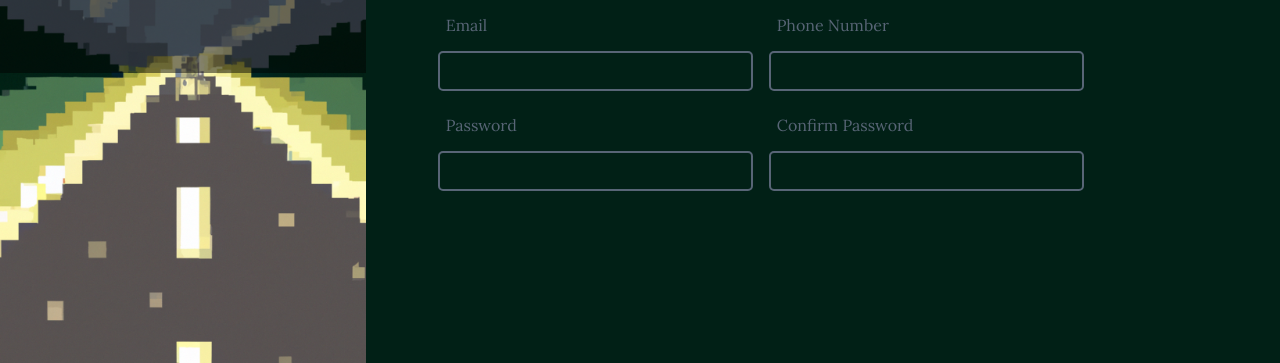
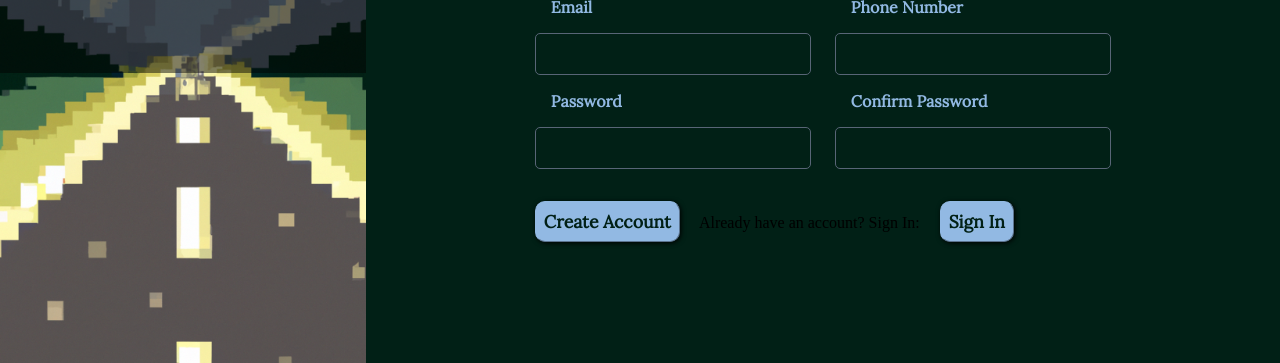
Before and after one commit to NicholasDomanico/Sign-Up-Form, a plain HTML site: page index.html in a window 1280 px wide. Shown: the part 437-800 px from the top of the page. Drawn offline with Linux system fonts and the light colour scheme.

Commit message:
Added sign in/sign up buttons, cleaned up CSS, added styling to input fields

```diff
--- a/index.html
+++ b/index.html
@@ -60,6 +60,14 @@
                         </div>
 
                 </form>
+
+                <div id="actions">
+                    <button type="button" id="create-account">Create Account</button>
+                    <label for="sign-in">Already have an account? Sign In:</label>
+
+                    <button id="sign-in">Sign In</button>
+
+                </div>
             </div>
         </div>
     </div>
--- a/style.css
+++ b/style.css
@@ -9,41 +9,10 @@
     padding: 0;
 }
 
-label {
-    display: block;
-    margin: 1rem;
-    color: var(--mountain-gray);
-    font-family: 'Lora';
-}
-
-input {
-    display: block;
-    outline: none;
-    margin: 0.5rem;
-    padding: 2px;
-    height: 2rem;
-    font-family: 'Lora';
-    font-size: 1.5rem;
-    background-color: #012016;
-    color: white;
-    border-color: var(--mountain-gray);
-    border-style: solid;
-    border-radius: 5px;
-}
-
-input:focus {
-    border-color: var(--sky-blue);
-}
-
-form {
-    display: flex;
-    flex-wrap: wrap;
-}
-
 #site-wrapper {
     display: flex;
-    min-width: 100vw;
-    min-height: 100vh;
+    width: 100vw;
+    height: 100vh;
 }
 
 #side-bar {
@@ -56,12 +25,6 @@ form {
     align-items: center;
 }
 
-#banner > h1 {
-    color: white;
-    font-family: 'Lora';
-    font-weight: bold;
-}
-
 #banner {
     display: flex;
     align-items: center;
@@ -70,6 +33,12 @@ form {
     color: white;
     width: 100%;
     height: 200px;
+}
+
+#banner > h1 {
+    color: white;
+    font-family: 'Lora', sans-serif, arial, helvetica;
+    font-weight: bold;
 }
 
 #sign-up-form {
@@ -84,14 +53,67 @@ form {
 
 #sign-up-form > p {
     color: white;
-    font-family: 'Lora';
+    font-family: 'Lora', sans-serif, arial, helvetica;
     font-size: 1.5rem;
     margin-left: 3rem;
     margin-right: 4rem;
-    margin-top: 1rem;
+    margin-top: 3rem;
 }
 
-#form {
+form {
     display: flex;
-    margin: 4rem;
+    flex-wrap: wrap;
+    justify-content: space-between;
+    padding: 1rem;
+    width: 45vw;
 }
+
+form > div > label {
+    display: block;
+    margin: 1rem;
+    color: var(--sky-blue);
+    font-family: 'Lora', sans-serif, arial, helvetica;
+    font-weight: bold;
+}
+
+form > div > input {
+    display: block;
+    outline: none;
+    padding: 4px;
+    height: 2rem;
+    font-family: 'Lora', sans-serif, arial, helvetica;
+    font-size: 1.3rem;
+    color: white;
+    background-color: var(--grass-green);
+    border-color: var(--mountain-gray);
+    border-width: 0.1rem;
+    border-style: solid;
+    border-radius: 5px;
+}
+
+form > div > input:focus {
+    border-color: var(--sky-blue);
+    border-width: 0.1rem;
+    box-shadow: 1px 1px 5px black;
+}
+
+button {
+    outline: none;
+    margin: 1rem;
+    border-radius: 5px;
+    padding: 0.5rem;
+    background-color: var(--sky-blue);
+    border-color: var(--sky-blue);
+    border-radius: 10px;
+    border-width: 1px;
+    box-shadow: 1px 1px 5px black;
+    color: var(--grass-green);
+    font-family: 'Lora', sans-serif, arial, helvetica;
+    font-weight: bold;
+    font-size: 1.1rem;
+}
+
+button:active {
+    background-color: var(--mountain-gray);
+    border-color: var(--mountain-gray);
+}
```
